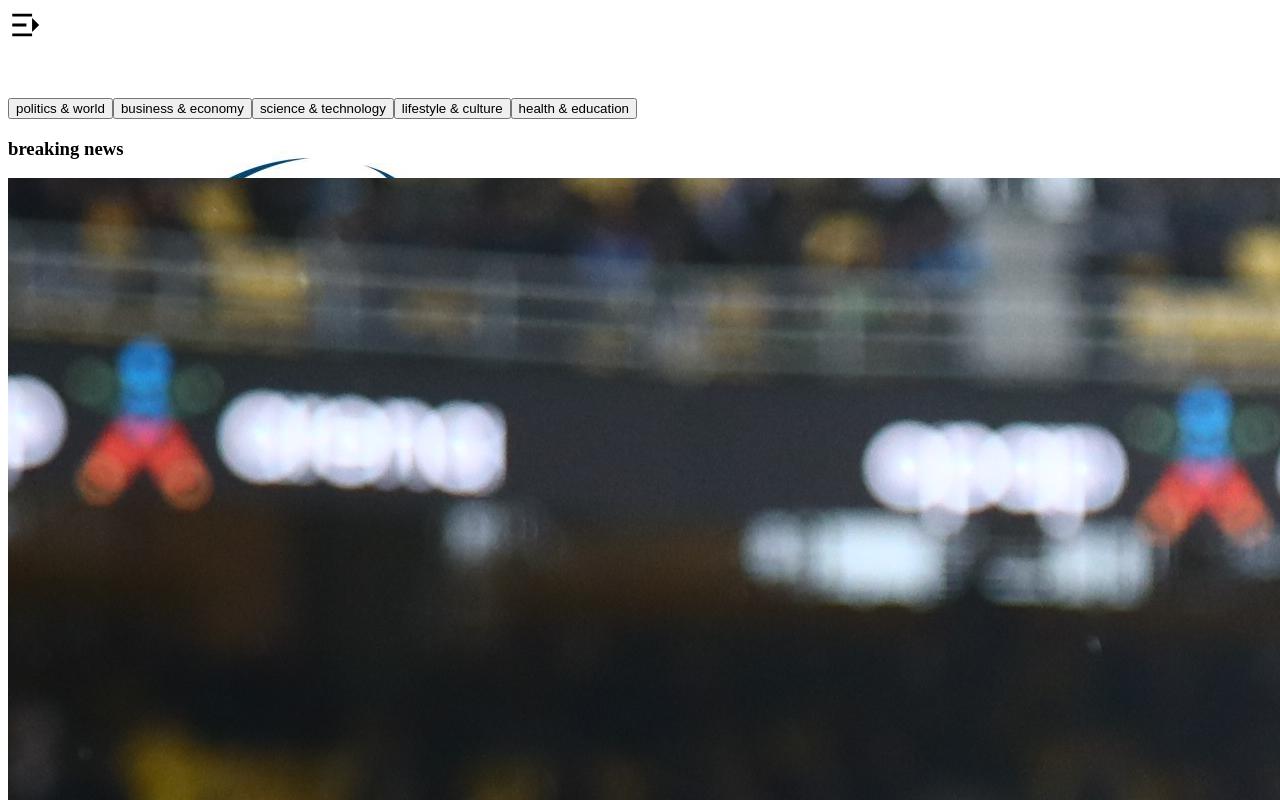
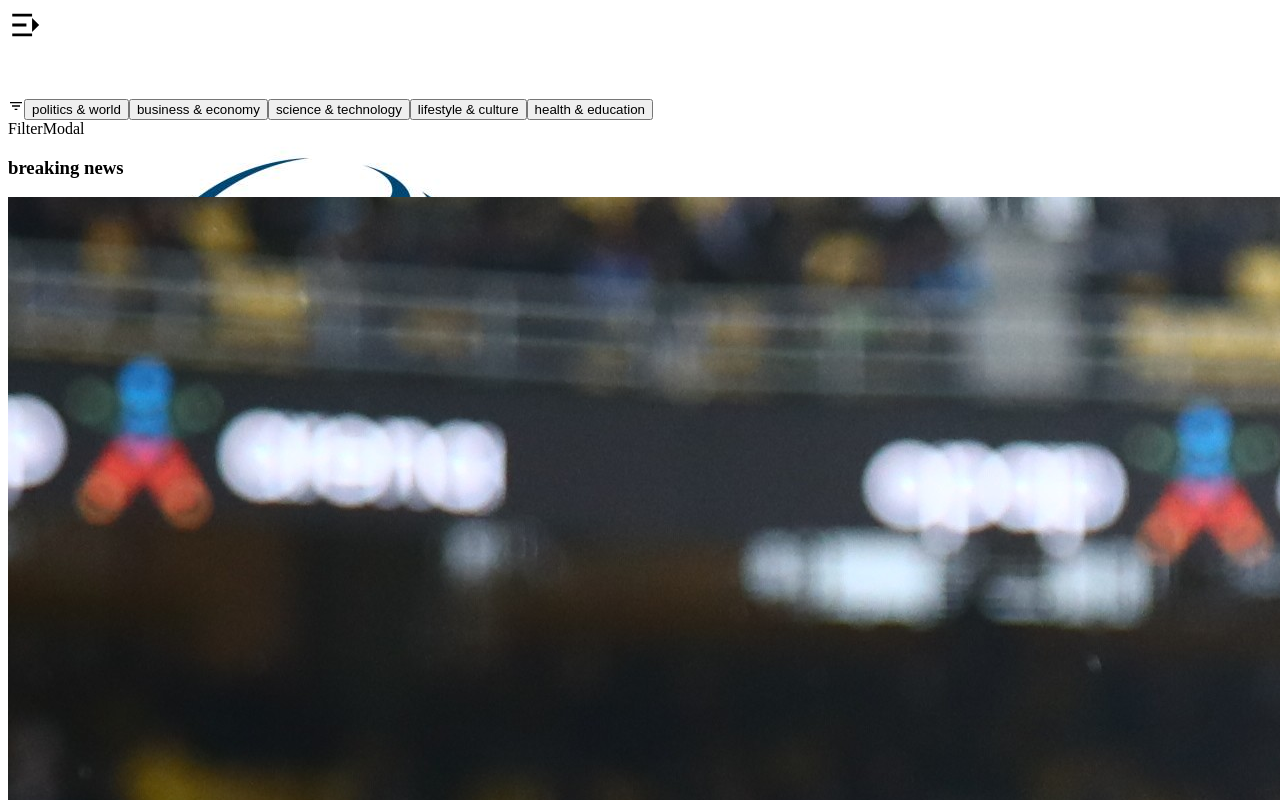
Before and after one commit to elsen111/News-Feed-App, a React (Vite) app in the folder news-feed-app/: page /categories in a window 1280 px wide. Shown: the top 800 px of the page. Built offline with nearby package versions, Linux system fonts and the light colour scheme; the HTML template or start-up script is replaced by a standard one.

Commit message:
Some updates 1. Added Suggested and Saved Pages 2. Filter modal created

```diff
--- /dev/null
+++ b/news-feed-app/src/components/CategoriesPage/CategoryMenu/FilterModal.jsx
@@ -0,0 +1,43 @@
+import { useRef, useEffect } from "react";
+
+export default function FilterModal({modalOpen, handleCloseModal}) {
+  const modalRef = useRef();
+
+  useEffect(() => {
+    const handlePosition = () => {
+      if (window.innerWidth > 640) {
+        if (window.scrollY > 20) {
+          modalRef.current.style.top = "129px";
+        } else {
+          modalRef.current.style.top = "139px";
+        }
+      }
+    };
+
+    window.addEventListener("scroll", handlePosition);
+
+    return () => window.removeEventListener("scroll", handlePosition);
+  }, []);
+
+  useEffect(() => {
+    const handleClick = (e) => {
+        if(modalRef.current && !modalRef.current.contains(e.target)) {
+            handleCloseModal()
+        }
+    }
+
+    window.addEventListener("click", handleClick);
+
+    return () => window.removeEventListener("click", handleClick);
+  }, [modalOpen])
+
+  return (
+    <section
+      ref={modalRef}
+      className={`${modalOpen ? "translate-x-0" : "-translate-x-140"} bg-gray-500 fixed w-full sm:w-[70%] md:w-[50%] lg:w-[35%]
+      h-fit top-[108px] sm:top-[119px] md:top-[139px] left-0 transition-all rounded-[10px] duration-500`}
+    >
+      FilterModal
+    </section>
+  );
+}
--- a/news-feed-app/src/components/CategoriesPage/CategoryMenu/index.jsx
+++ b/news-feed-app/src/components/CategoriesPage/CategoryMenu/index.jsx
@@ -1,7 +1,11 @@
-import { useEffect, useRef } from "react";
+import { useEffect, useRef, useState } from "react";
+import { MdOutlineFilterList } from "react-icons/md";
+import { MdOutlineFilterListOff } from "react-icons/md";
+import FilterModal from "./FilterModal";
 
 export default function CategoryMenu() {
   const menuRef = useRef();
+  const [modalOpen, setModalOpen] = useState(false);
 
   const categories = [
     {
@@ -29,6 +33,15 @@ export default function CategoryMenu() {
     },
   ];
 
+  const filterIconClasses =
+    "cursor-pointer text-(--color-filter-icon) transition-all duration-300 hover:scale-125 text-[35px] flex-none";
+
+  const handleOpenModal = (e) => {
+    e.stopPropagation();
+    setModalOpen(true);
+  };
+  const handleCloseModal = () => setModalOpen(false);
+
   useEffect(() => {
     const handlePosition = () => {
       if (window.innerWidth > 640) {
@@ -46,16 +59,36 @@ export default function CategoryMenu() {
   }, []);
 
   return (
-    <nav ref={menuRef} className="sticky transition-all px-7 overflow-hidden duration-300 top-[60px] sm:top-[70px] md:top-[90px] w-full py-2 mb-3 z-1 shadow-2xl bg-(--color-category-menu)">
-      <div className="gap-10 flex justify-around w-full h-full scroll-hidden overflow-auto lg:overflow-hidden">
+    <nav
+      ref={menuRef}
+      className="sticky transition-all px-7 overflow-hidden duration-300 top-[60px] sm:top-[70px] md:top-[90px] w-full py-2 mb-3 z-1 shadow-2xl bg-(--color-category-menu)"
+    >
+      <div className="gap-10 flex justify-around items-center w-full h-full scroll-hidden overflow-auto lg:overflow-hidden">
+        {modalOpen ? (
+          <MdOutlineFilterListOff
+            className={filterIconClasses}
+            onClick={handleCloseModal}
+          />
+        ) : (
+          <MdOutlineFilterList
+            className={filterIconClasses}
+            onClick={handleOpenModal}
+          />
+        )}
+
         {categories.map((category) => {
           return (
-          <button key={category.title[0]} className="text-[16px] flex-none transition-all duration-300 py-1 px-2 rounded-[5px] cursor-pointer capitalize hover:scale-110 hover:opacity-90">
+            <button
+              key={category.title[0]}
+              className="text-[16px] flex-none transition-all duration-300 py-1 px-2 rounded-[5px] cursor-pointer capitalize hover:scale-110 hover:opacity-90"
+            >
               {category.title}
             </button>
           );
         })}
       </div>
+
+      <FilterModal modalOpen={modalOpen} handleCloseModal={handleCloseModal} />
     </nav>
   );
 }
--- /dev/null
+++ b/news-feed-app/src/components/SavedsPage/SavedsContent/index.jsx
@@ -0,0 +1,10 @@
+import Content from "../../_shared/Content";
+import NewsContainer from "../../_shared/NewsContainer";
+
+export default function SavedsContent() {
+  return (
+    <Content>
+        <NewsContainer />
+    </Content>
+  )
+}
--- /dev/null
+++ b/news-feed-app/src/components/SuggestionPage/SuggestionContent/index.jsx
@@ -0,0 +1,11 @@
+
+import Content from "../../_shared/Content";
+import NewsContainer from "../../_shared/NewsContainer";
+
+export default function SuggestionContent() {
+  return (
+    <Content>
+        <NewsContainer />
+    </Content>
+  )
+}
--- a/news-feed-app/src/components/_shared/Content/Title.jsx
+++ b/news-feed-app/src/components/_shared/Content/Title.jsx
@@ -14,6 +14,14 @@ const Title = () => {
       title="latest news"
       break;
 
+    case "/suggested":
+      title="You may want to read"
+      break;
+
+    case "/saved":
+      title="reading list"
+      break;
+
     default:
       title="another title"
       break;
--- a/news-feed-app/src/components/_shared/NewsContainer/index.jsx
+++ b/news-feed-app/src/components/_shared/NewsContainer/index.jsx
@@ -3,7 +3,7 @@ import NewsCard from "../NewsCard";
 import LoaderButton from "../Buttons/LoaderButton";
 import LinkButton from "../Buttons/LinkButton";
 
-const newsList = [
+let newsList = [
   {
     article_id: "aaab",
     link: "https://www.polityka.pl/tygodnikpolityka/kultura/2324629,1,architektura-w-najlepszym-wydaniu-nowosci-wydawnicze-niaiu.read",
@@ -110,16 +110,18 @@ const newsList = [
 export default function NewsContainer() {
   const { pathname } = useLocation();
 
+  // newsList = (pathname == '/saved') ? [] : newsList;
+
   return (
     <section className="flex flex-col justify-center items-center gap-5 sm:gap-[35px]">
+      { newsList.length == 0 && <p className="text-[16px]"> No news here </p>}
       <section className="grid grid-cols-1 gap-y-[30px] gap-x-5 sm:gap-y-[50px] md:grid-cols-2 lg:grid-cols-3 xl:grid-cols-4">
         {newsList.map((news) => (
           <NewsCard key={news.article_id} {...news} />
         ))}
       </section>
 
-      <LoaderButton />
-
+      { newsList.length != 0 && <LoaderButton />}
       {pathname === '/' && <LinkButton />}
     </section>
   );
--- a/news-feed-app/src/pages/saved/page.jsx
+++ /dev/null
@@ -1,7 +0,0 @@
-import React from 'react'
-
-export default function Saved() {
-  return (
-    <div>Saved</div>
-  )
-}
--- /dev/null
+++ b/news-feed-app/src/pages/saveds/page.jsx
@@ -0,0 +1,7 @@
+import SavedsContent from "../../components/SavedsPage/SavedsContent";
+
+export default function Saved() {
+  return (
+    <SavedsContent />
+  )
+}
--- a/news-feed-app/src/pages/suggestion/page.jsx
+++ b/news-feed-app/src/pages/suggestion/page.jsx
@@ -1,7 +1,7 @@
-import React from 'react'
+import SuggestionContent from "../../components/SuggestionPage/SuggestionContent"
 
 export default function Suggestion() {
   return (
-    <div>Suggestion</div>
+    <SuggestionContent />
   )
 }
--- a/news-feed-app/src/router/AppRouter.jsx
+++ b/news-feed-app/src/router/AppRouter.jsx
@@ -1,7 +1,7 @@
 import { createBrowserRouter } from "react-router-dom";
 import Layout from "../pages/layout";
 import Home from "../pages/home/page";
-import Saved from "../pages/Saved/page";
+import Saved from "../pages/saveds/page";
 import Categories from "../pages/categories/page";
 import Suggestion from "../pages/suggestion/page";
 import Error from "../pages/error/page";
--- a/news-feed-app/src/styles/global.css
+++ b/news-feed-app/src/styles/global.css
@@ -17,6 +17,7 @@
     --color-search-icon: #75899e;
     --color-search-modal: #e1e1e1;
     --color-category-menu: #ecfeff;
+    --color-filter-icon: #157c82;
 }
 
 /* Dark theme */
@@ -26,6 +27,7 @@
     --color-search-icon: #e3f1ff;
     --color-search-modal: #717274;
     --color-category-menu: #446067;
+    --color-filter-icon: #aef1f4;
 }
 
 body {
```
Lines whose indentation alone changed are shown as unchanged.
